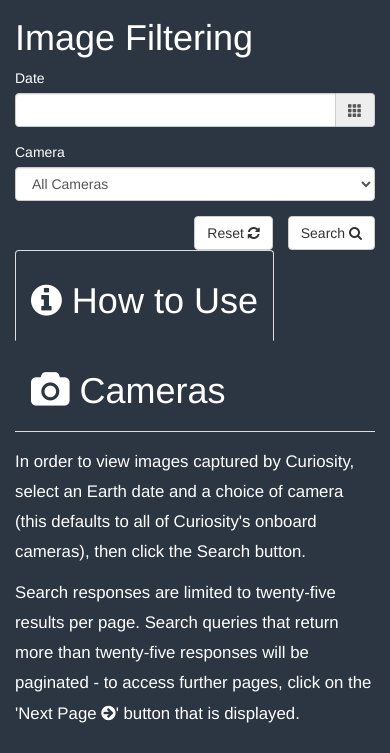
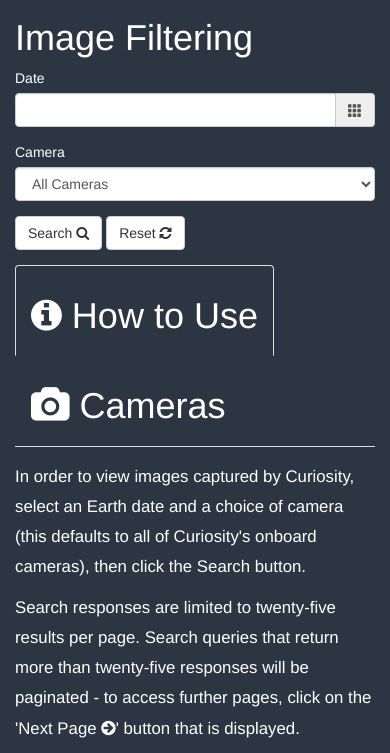
Before and after one commit to stuartmccoll/mars-rover, a plain HTML site: page index.html in a window 390 px wide. Shown: the part 62-815 px from the top of the page. Drawn offline with nearby package versions, Linux system fonts and the light colour scheme.

Commit message:
Removal of class on buttons, addition of ontouchstart
Removed ‘pull-right’ class on buttons, this was causing issues on
mobile displays.

Added ontouchstart to buttons to ensure that the corresponding
functions are being called.

```diff
--- a/index.html
+++ b/index.html
@@ -246,9 +246,9 @@
 
             <div class="form-group">
 
-                <button id="searchButton" type="button" class="btn btn-default pull-right" onclick="loadImages()">Search <i class="fa fa-search" aria-hidden="true"></i></button>
+              <button id="searchButton" type="button" class="btn btn-default " ontouchstart="loadImages()" onclick="loadImages()">Search <i class="fa fa-search" aria-hidden="true"></i></button>
 
-                <button id="clearButton" type="button" class="btn btn-default pull-right" onclick="clearResults()">Reset <i class="fa fa-refresh" aria-hidden="true"></i></button>
+              <button id="clearButton" type="button" class="btn btn-default " ontouchstart="clearResults()" onclick="clearResults()">Reset <i class="fa fa-refresh" aria-hidden="true"></i></button>
 
             </div>
 
```
